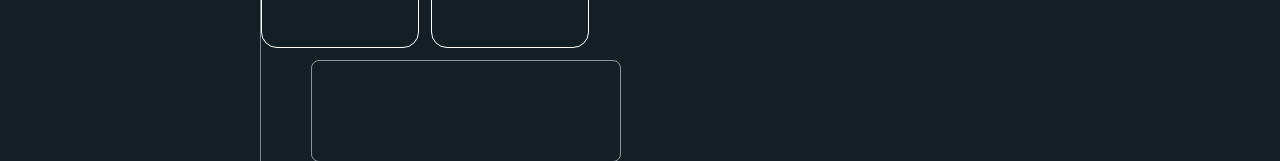
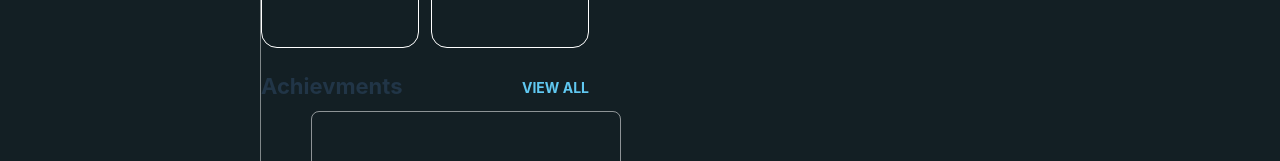
Before and after one commit to xPatiCiosek/Duolingo_profile-page_clone, a React (Vite) app: page /profile in a window 1280 px wide. Shown: the part 604-765 px from the top of the page. Built offline with nearby package versions, Linux system fonts and the light colour scheme.

Commit message:
added profile section - Achievments + btn

```diff
--- a/src/components/Profile/Profile.css
+++ b/src/components/Profile/Profile.css
@@ -95,6 +95,16 @@
   width: calc(50% - 8px) ;
   margin-bottom: 12px;
 }
+/* ..... */
+.button{
+  position: absolute;
+  top: 7px;
+  right:0;
+  color: rgb(96, 200, 241);
+  background-color: transparent;
+  font-size: 14px;
+}
+
 
 @media only screen and (max-width:700px){
   .main{
--- a/src/components/Profile/Profile.jsx
+++ b/src/components/Profile/Profile.jsx
@@ -16,6 +16,9 @@ function MainProf(props){
                     <span></span>
                     <span></span>
                 </div>
+            </ProfSection>
+            <ProfSection title='Achievments'>
+                <Link className='link button'>VIEW ALL</Link>
             </ProfSection>
 
         </div>
```
